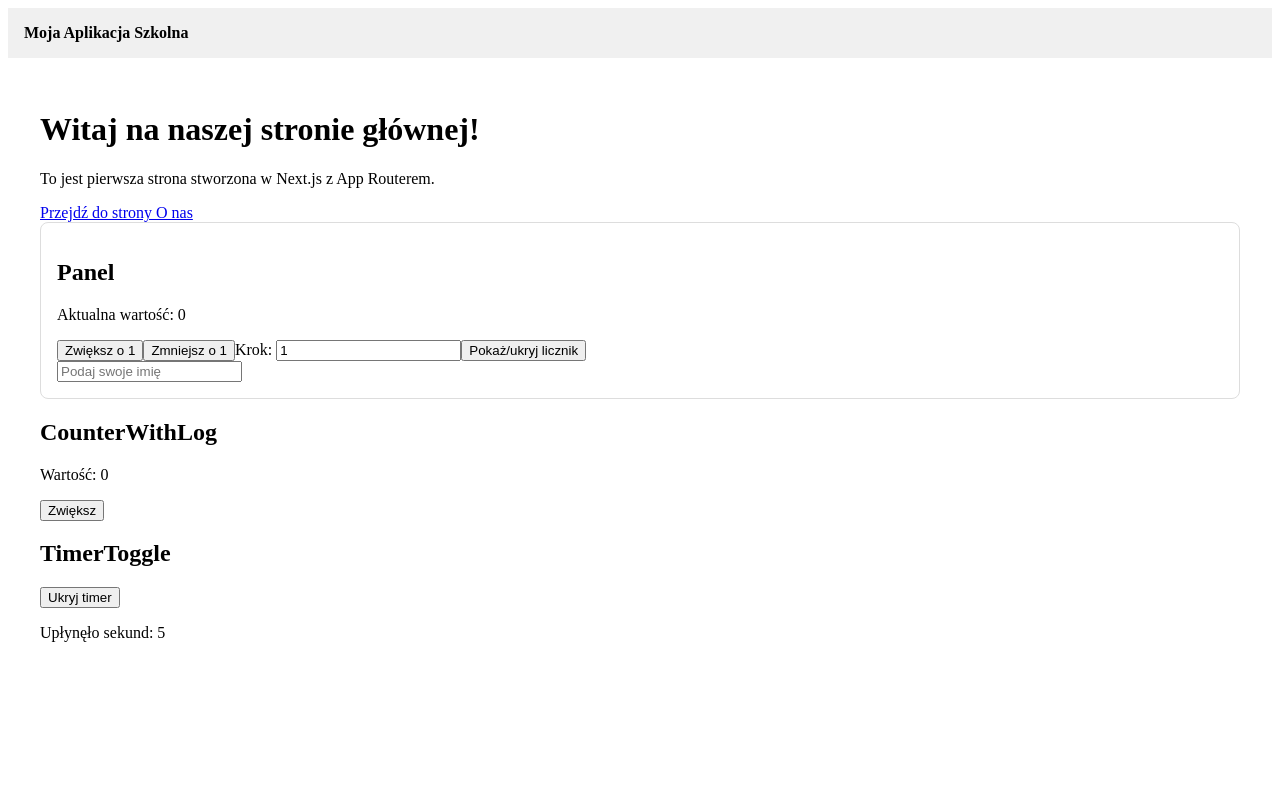
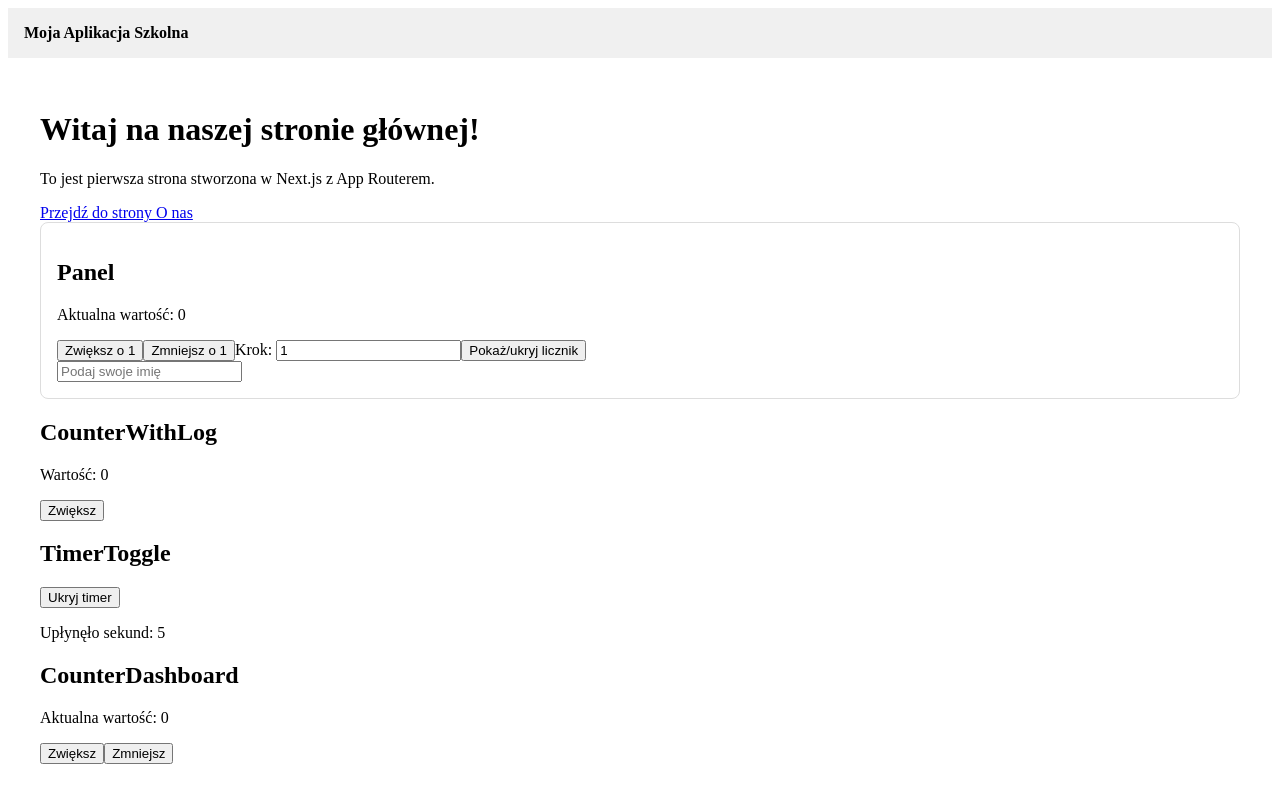
Before and after one commit to Aregda2143/next-2026-27-4C1-AH, a Next.js app: page / in a window 1280 px wide. Built offline with nearby package versions, Linux system fonts and the light colour scheme.

Commit message:
Przyciski

```diff
--- a/src/app/page.js
+++ b/src/app/page.js
@@ -2,6 +2,7 @@ import Link from 'next/link';
 import Dashboard from '@/components/Dashboard';
 import CounterWithLog from '@/components/CounterWithLog';
 import TimerToggle from '@/components/TimerToggle';
+import CounterDashboard from '@/components/CounterDashboard';
 
 export default function HomePage() {
   return (
@@ -16,6 +17,8 @@ export default function HomePage() {
       <CounterWithLog />
       <h2>TimerToggle</h2>
       <TimerToggle />
+      <h2>CounterDashboard</h2>
+      <CounterDashboard />
     </main>
   );
 }
--- /dev/null
+++ b/src/components/CounterButtons.js
@@ -0,0 +1,10 @@
+'use client';
+
+export default function CounterButtons({ count, setCount }) {
+  return (
+    <div>
+      <button onClick={() => setCount(count + 1)}>Zwiększ</button>
+      <button onClick={() => setCount(count - 1)}>Zmniejsz</button>
+    </div>
+  );
+}
--- /dev/null
+++ b/src/components/CounterDashboard.js
@@ -0,0 +1,16 @@
+'use client';
+
+import { useState } from 'react';
+import CounterDisplay from './CounterDisplay';
+import CounterButtons from './CounterButtons';
+
+export default function CounterDashboard() {
+  const [count, setCount] = useState(0); // stan "mieszka" tutaj
+
+  return (
+    <div>
+      <CounterDisplay count={count} />
+      <CounterButtons count={count} setCount={setCount} />
+    </div>
+  );
+}
--- /dev/null
+++ b/src/components/CounterDisplay.js
@@ -0,0 +1,3 @@
+export default function CounterDisplay({ count }) {
+  return <p>Aktualna wartość: {count}</p>;
+}
```
